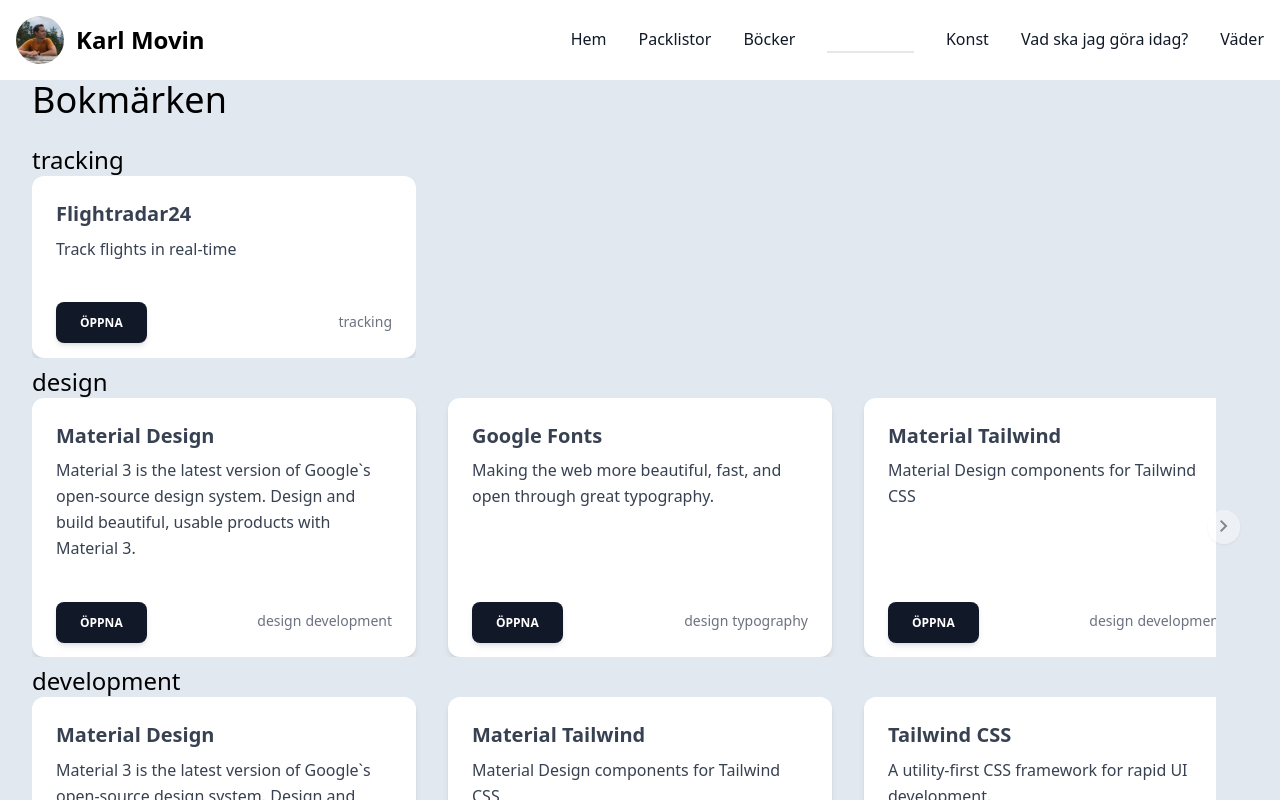
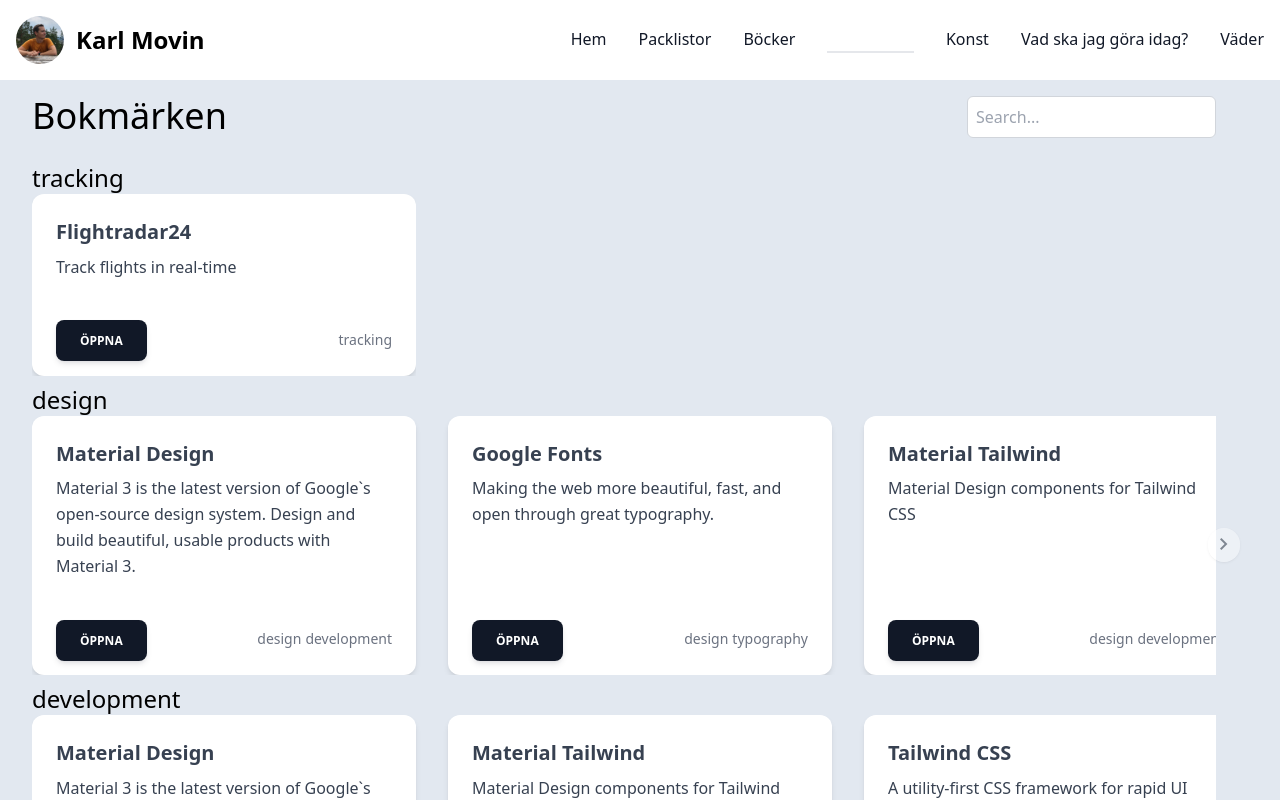
Before and after one commit to karlmovin/karlmovin.github.io, a React (Vite) app: page /#/bookmarks in a window 1280 px wide. Shown: the top 800 px of the page. Built offline with nearby package versions, Linux system fonts and the light colour scheme.

Commit message:
add search to bookmarks

```diff
--- a/src/routes/links.tsx
+++ b/src/routes/links.tsx
@@ -80,6 +80,8 @@ function BookmarksPage() {
     new Set(bookmarks.flatMap((bookmark) => bookmark.tags))
   );
 
+  const [searchTerm, setSearchTerm] = useState<string>("");
+
   const handleTagFilter = (isChecked: boolean, tag: string) => {
     if (isChecked) {
       setTagFilters([...tagFilters, tag]);
@@ -88,10 +90,41 @@ function BookmarksPage() {
     }
   };
 
+  const handleSearch = (event: React.ChangeEvent<HTMLInputElement>) => {
+    setSearchTerm(event.target.value);
+  };
+
+  const filteredBookmarks = bookmarks.filter((bookmark) => {
+    const { title, tags } = bookmark;
+    const lowerCaseSearchTerm = searchTerm.toLowerCase();
+    return (
+      title.toLowerCase().includes(lowerCaseSearchTerm) ||
+      tags.some((tag) => tag.toLowerCase().includes(lowerCaseSearchTerm))
+    );
+  });
+
   return (
     <section className="container max-w-screen-xl">
-      <p className="text-4xl">Bokmärken</p>
+      <div className="flex justify-between pr-8 pt-4">
+        <p className="text-4xl">Bokmärken</p>
+        <input
+          type="text"
+          placeholder="Search..."
+          value={searchTerm}
+          onChange={handleSearch}
+          className="p-2 border border-gray-300 rounded-md"
+        />
+      </div>
       <div className="flex gap-2 mt-4">
+        {tagFilters.length ? (
+          <button
+            key={"tag"}
+            className="text-gray-500 text-2xl hover:underline"
+            onClick={() => setTagFilters([])}
+          >
+            tag:
+          </button>
+        ) : null}
         {tagFilters.map((tag) => (
           <div key={tag}>
             <button
@@ -101,18 +134,20 @@ function BookmarksPage() {
             >
               {tag}
             </button>
-            {tagFilters[tagFilters.length - 1] != tag && (
+            {tagFilters[tagFilters.length - 1] !== tag && (
               <span className="text-gray-500 text-2xl"> |</span>
             )}
           </div>
         ))}
       </div>
       <HorizontalList>
-        {bookmarks
+        {filteredBookmarks
           .filter((bookmark) =>
-            tagFilters.length === 0
-              ? false
-              : bookmark.tags.some((tag) => tagFilters.includes(tag))
+            tagFilters.length
+              ? bookmark.tags.some((tag) => tagFilters.includes(tag))
+              : searchTerm.length
+              ? true
+              : false
           )
           .map((bookmark) => (
             <Card
@@ -127,7 +162,7 @@ function BookmarksPage() {
         <div className="my-2" key={availableTag}>
           <div className="text-2xl">{availableTag}</div>
           <HorizontalList key={availableTag}>
-            {bookmarks
+            {filteredBookmarks
               .filter((bookmark) => bookmark.tags.includes(availableTag))
               .map((bookmark) => (
                 <Card
```
